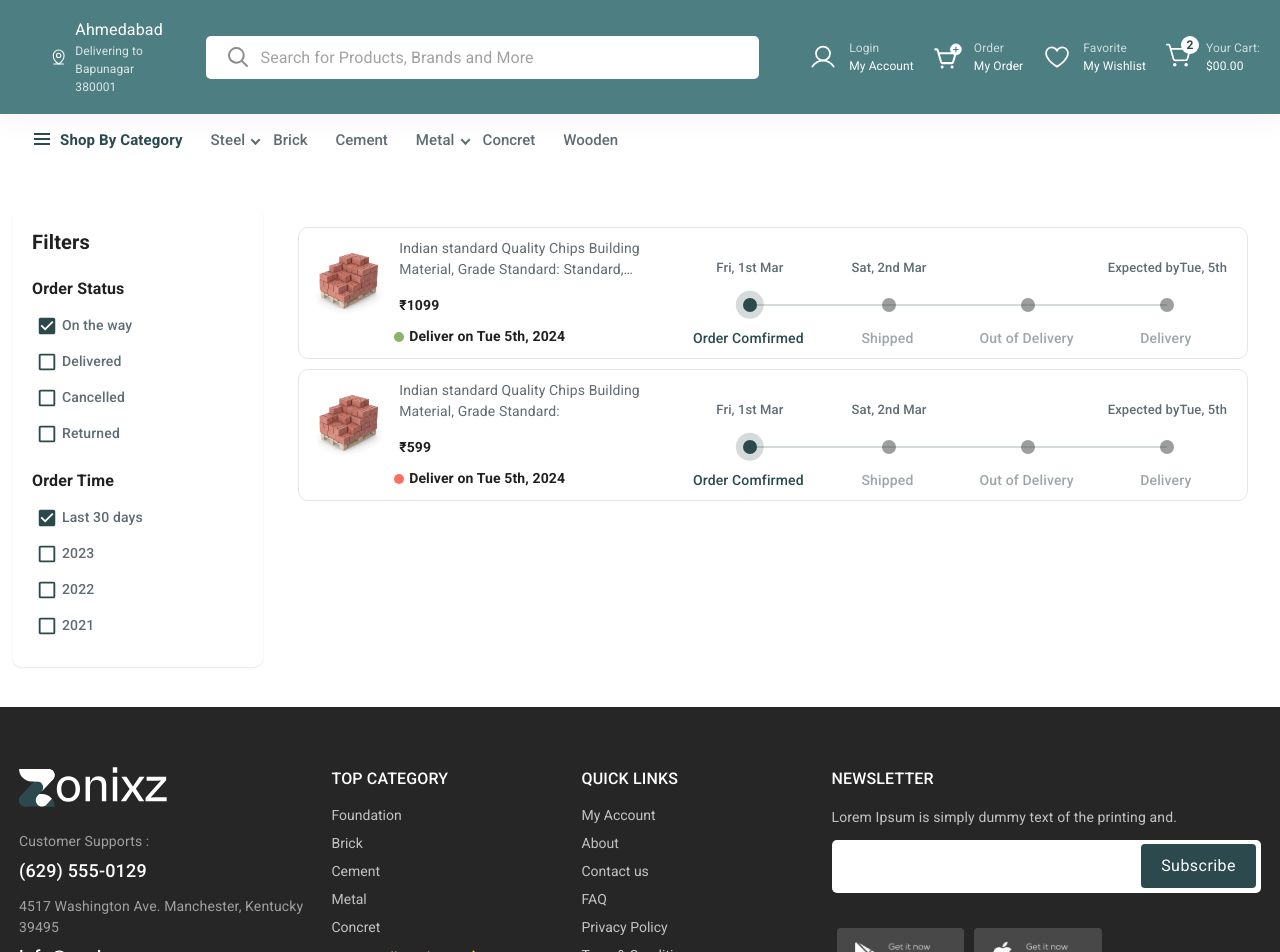
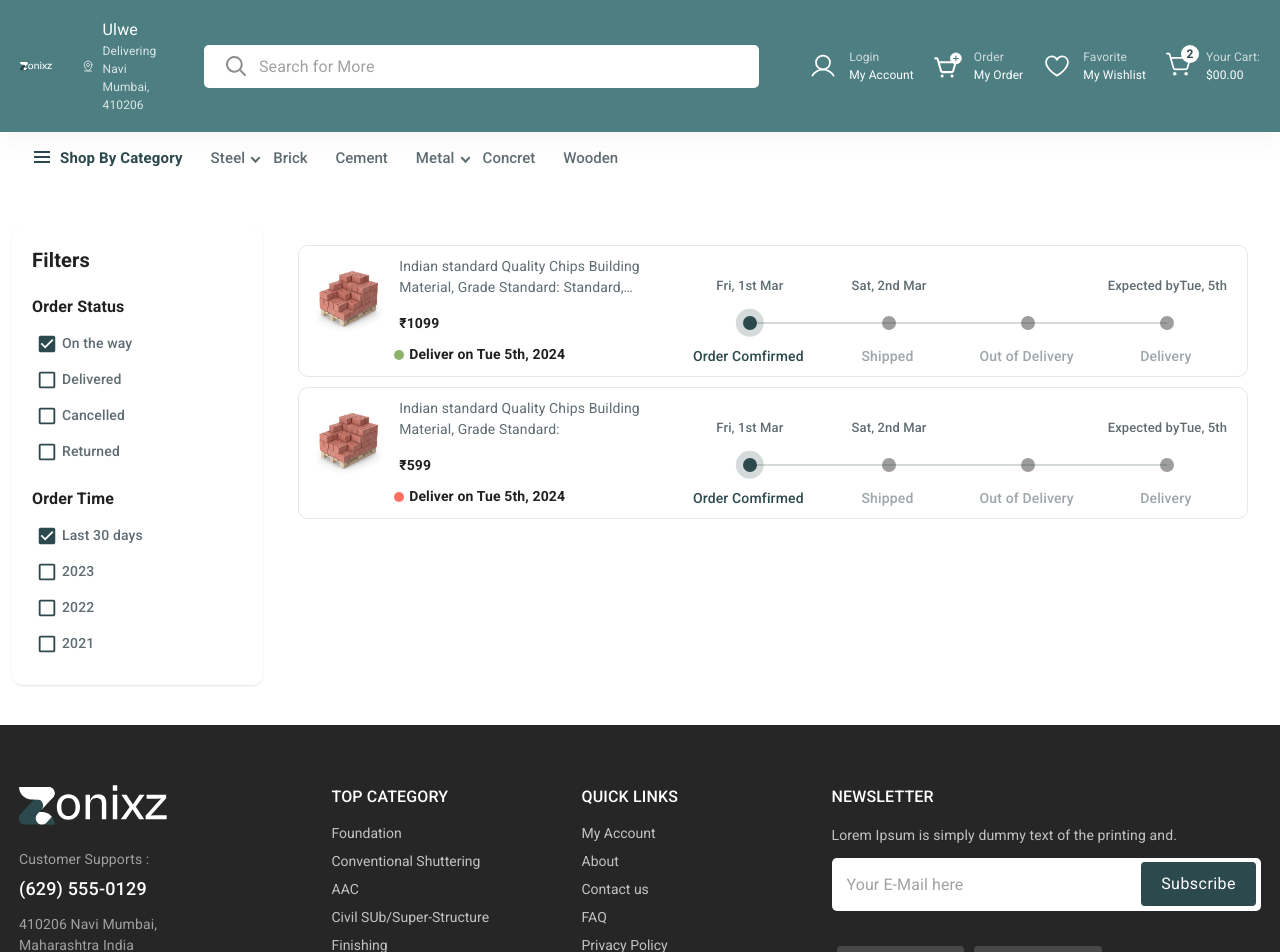
Before and after one commit to Raj-47-coder/zonix, a React (Create React App) app: page /orders in a window 1280 px wide. Shown: the top 952 px of the page. Built offline with nearby package versions, Linux system fonts and the light colour scheme.

Commit message:
repoPush

```diff
--- a/package.json
+++ b/package.json
@@ -13,7 +13,7 @@
     "@testing-library/react": "^13.4.0",
     "@testing-library/user-event": "^13.5.0",
     "i18next": "^23.8.2",
-    "react": "^18.2.0",
+    "react": "^18.3.1",
     "react-dom": "^18.2.0",
     "react-i18next": "^14.0.5",
     "react-image-magnify": "^2.7.4",
--- a/src/Inauth/Footer/Footer.js
+++ b/src/Inauth/Footer/Footer.js
@@ -25,7 +25,7 @@ function Footer() {
 
               <Typography component={'p'}>Customer Supports :</Typography>
               <Typography component={'h5'}>(629) 555-0129</Typography>
-              <Typography component={'p'}>4517 Washington Ave. Manchester, Kentucky 39495</Typography>
+              <Typography component={'p'}>410206 Navi Mumbai, <br /> Maharashtra India</Typography>
               <Typography component={'h5'}>info@zonixz.com</Typography>
 
               <Box component={'div'} className='social_media'>
@@ -47,10 +47,11 @@ function Footer() {
               <Typography component={'h4'} className='title'>Top Category</Typography>
 
               <Link component={'a'} to={'/store'} className='footer_navLink'>Foundation</Link>
-              <Link component={'a'} to={'/store'} className='footer_navLink'>Brick</Link>
-              <Link component={'a'} to={'/store'} className='footer_navLink'>Cement</Link>
-              <Link component={'a'} to={'/store'} className='footer_navLink'>Metal</Link>
-              <Link component={'a'} to={'/store'} className='footer_navLink'>Concret</Link>
+              <Link component={'a'} to={'/store'} className='footer_navLink'>Conventional Shuttering</Link>
+              <Link component={'a'} to={'/store'} className='footer_navLink'>AAC</Link>
+              <Link component={'a'} to={'/store'} className='footer_navLink'>Civil SUb/Super-Structure</Link>
+              <Link component={'a'} to={'/store'} className='footer_navLink'>Finishing</Link>
+              <Link component={'a'} to={'/store'} className='footer_navLink'>Dry Cladding</Link>
               <Link component={'a'} to={'/store'} className='footer_navLink all'>Browse All Products <ArrowRightYellow /></Link>
             </Box>
             <Box component={'div'} className='footer_cols third'>
@@ -68,15 +69,15 @@ function Footer() {
 
               <Typography component={'p'} className='footer_navLink'>Lorem Ipsum is simply dummy text of the printing and.</Typography>
               <Box component={'div'} className='newsletter_box'>
-                <TextField fullWidth type='text' />
+                <TextField fullWidth type='email' placeholder="Your E-Mail here"/>
                 <Button className='newsletter'>Subscribe</Button>
               </Box>
 
               <Box component={'div'} className='app_box'>
-                <Typography component={'a'} href=''>
+                <Typography component={'a'} href='https://play.google.com/store/games?hl=en_IN&gl=US&pli=1'>
                   <img src={Googleplay} alt={Googleplay} />
                 </Typography>
-                <Typography component={'a'} href=''>
+                <Typography component={'a'} href='https://www.apple.com/in/app-store/'>
                   <img src={Appstore} alt={Appstore} />
                 </Typography>
               </Box>
@@ -84,7 +85,7 @@ function Footer() {
           </Box>
         </Box>
         <Box component={'div'} className='footer_bottom'>
-          <Typography component={'p'}>Zonixz - E-Commerce online store © 2024. Design by Brainfleck Graphics</Typography>
+          <Typography component={'p'}>Copyright ©2024 All rights reserved by @ Zonixz Pvt Ltd</Typography>
         </Box>
       </Box>
     </>
--- a/src/Inauth/Header/Header.js
+++ b/src/Inauth/Header/Header.js
@@ -68,9 +68,9 @@ export default function Header() {
 
             <Box component={"div"} className="user_location">
               <Pin />
-              <Box component={"div"} className="location">
-                <Typography component={"p"} className="title">Ahmedabad</Typography>
-                <Typography component={"p"} className="locate">Delivering to Bapunagar 380001</Typography>
+              <Box component={"a"} href="https://maps.app.goo.gl/fN5wREpYeCc5qVtn9" className="location">
+                <Typography component={"p"} className="title">Ulwe </Typography>
+                <Typography component={"p"} className="locate">Delivering Navi Mumbai, 410206</Typography>
               </Box>
             </Box>
           </Box>
@@ -80,7 +80,7 @@ export default function Header() {
               <TextField type='text'
                 onFocus={handleFocus}
                 onBlur={handleBlur}
-                autoComplete='off' fullWidth placeholder={'Search for Products, Brands and More'} />
+                autoComplete='off' fullWidth placeholder={'Search for More'} />
               {showDiv &&
                 <Box component={'div'} className='searchProduct_suggest'>
                   <Box component={'div'} className='suggested_product'>
@@ -180,6 +180,7 @@ export default function Header() {
             </svg>
           </Button>
         </Box>
+         {/* ----------------{ Humburgar---------------- } */}
         <Box component={"div"} className="">
           <Box component={'div'} className='menu_items'>
             <Typography component={'a'} href='javascript:void(0)' onClick={toggleDrawer} className='active'><Humburgar />Shop By Category</Typography>
--- a/src/Inauth/Header/Header.scss
+++ b/src/Inauth/Header/Header.scss
@@ -18,8 +18,8 @@
 
       .logo {
         height: 3.2rem;
+        width: auto;
         max-width: 100%;
-        width: auto;
 
         svg {
           height: 100%;
@@ -317,7 +317,7 @@
     display: none;
 
     .logo {
-      height: 2.6rem;
+      height: 3.2rem;
       width: auto;
       max-width: 100%;
 
```
Also changed, not shown: 1 other file (tests, documents, lock files or other folders).
